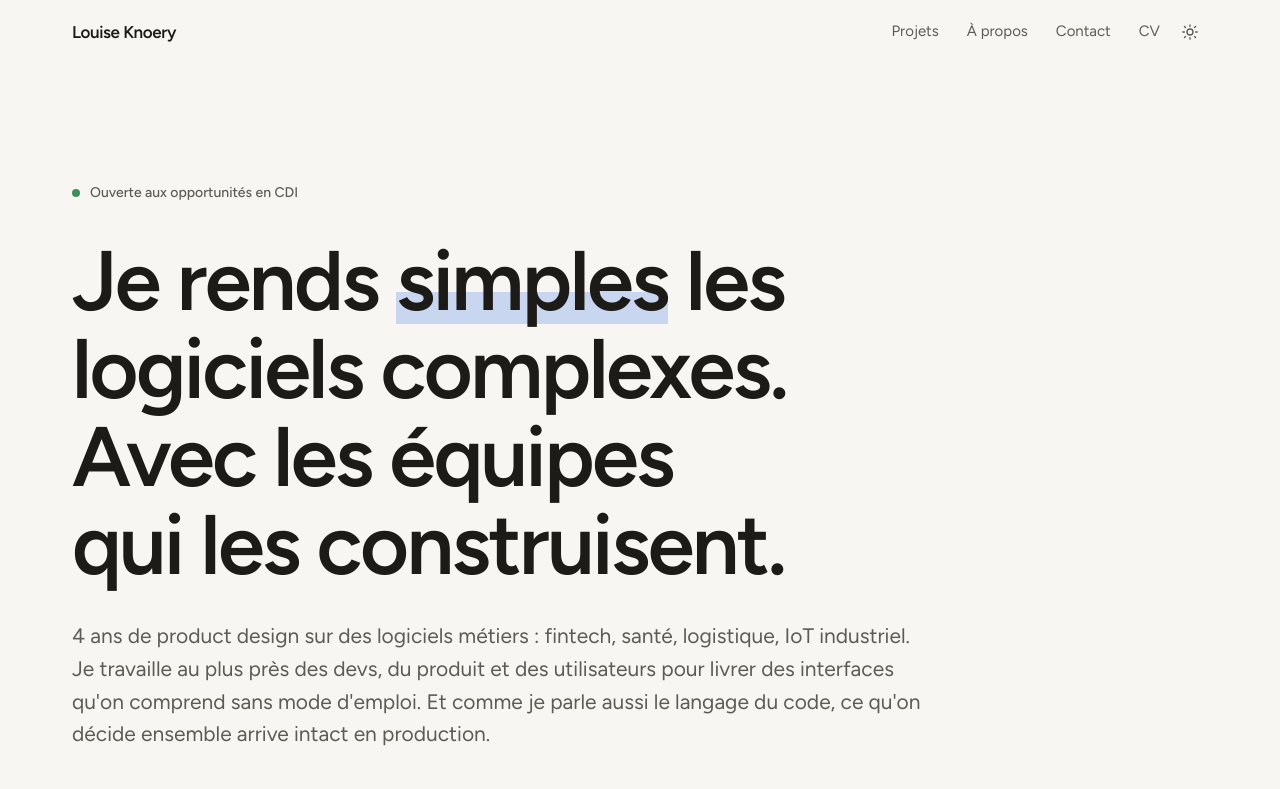
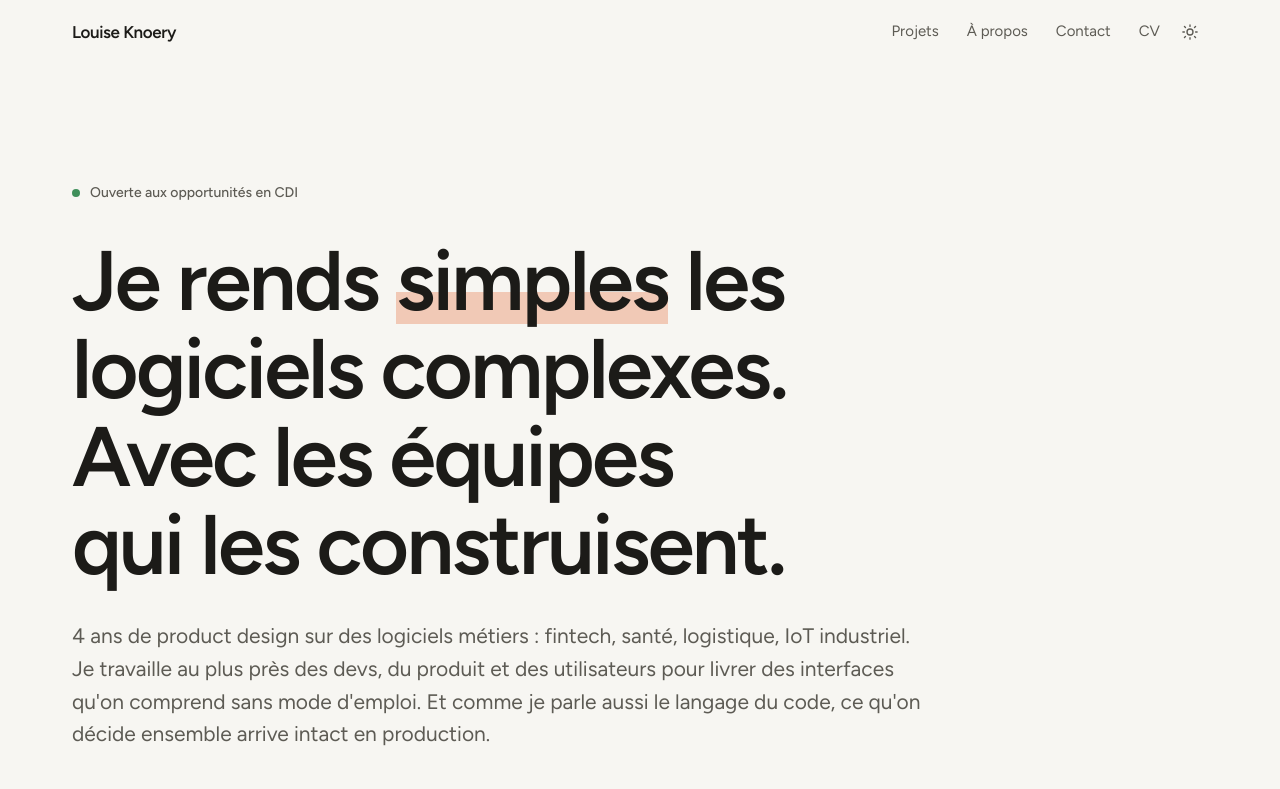
Before and after one commit to loutrekne/Portfolio, a Next.js app: page / in a window 1280 px wide. Shown: the top 789 px of the page. Built offline with nearby package versions, Linux system fonts and the light colour scheme.

Commit message:
Palette terracotta

```diff
--- a/src/app/layout.tsx
+++ b/src/app/layout.tsx
@@ -29,8 +29,6 @@ export default function RootLayout({ children }: LayoutProps<"/">) {
     <html
       lang={defaultLocale}
       className={`${figtree.variable} antialiased`}
-      // data-palette : "marine" (défaut, peut être omis) | "roi" | "terracotta" | "lavande" — voir tokens.css
-      data-palette="marine"
       // le script de thème modifie data-theme avant l'hydratation
       suppressHydrationWarning
     >
--- a/src/styles/tokens.css
+++ b/src/styles/tokens.css
@@ -12,9 +12,7 @@
  *
  *  4 couches :
  *   1. Primitives  (--p-*)  : neutres papier/encre.
- *   2. Palettes             : 4 accents au choix via <html data-palette="…"> :
- *                             marine (défaut), roi, terracotta, lavande.
- *                             → Une fois le choix fait, supprimer les autres.
+ *   2. Accent               : terracotta (clair + sombre).
  *   3. Sémantiques (--*)    : rôle d'usage, clair + sombre.
  *   4. Échelles             : typo, espace, formes, mouvement.
  *
@@ -48,12 +46,12 @@
   --p-amber: #b7791f;
   --p-red: #c2412d;
 
-  /* 2 · PALETTE PAR DÉFAUT — « Marine » (bleu navy) ──────────────────── */
-  --accent: #1f3a68; /* texte accent — 10.4:1 */
-  --highlight: #c9d6ef; /* fond du "coup de surligneur" */
+  /* 2 · PALETTE — « Terracotta » ─────────────────────────────────────── */
+  --accent: #a8492a; /* 5.3:1 */
+  --highlight: #f1c9b6; /* fond du "coup de surligneur" */
   --on-highlight: var(--p-ink);
-  --btn-bg: #1f3a68; /* bouton principal dans la couleur d'accent */
-  --btn-fg: #ffffff; /* 11.3:1 */
+  --btn-bg: #a8492a; /* blanc dessus : 5.8:1 */
+  --btn-fg: #ffffff;
 
   /* 3 · SÉMANTIQUES — clair ──────────────────────────────────────────── */
   --bg: var(--p-paper);
@@ -144,23 +142,6 @@
   --duration-slow: 700ms;
 }
 
-/* PALETTES ALTERNATIVES (clair) ──────────────────────────────────────── */
-:root[data-palette="roi"] {
-  --accent: #2550c0; /* bleu roi — 6.5:1 */
-  --highlight: #c8d6fa;
-  --btn-bg: #2550c0; /* blanc dessus : 7.0:1 */
-}
-:root[data-palette="terracotta"] {
-  --accent: #a8492a; /* 5.3:1 */
-  --highlight: #f1c9b6;
-  --btn-bg: #a8492a; /* blanc dessus : 5.8:1 */
-}
-:root[data-palette="lavande"] {
-  --accent: #5f4f9e; /* 6.3:1 */
-  --highlight: #d9cff2;
-  --btn-bg: #5f4f9e; /* blanc dessus : 6.8:1 */
-}
-
 /* SÉMANTIQUES — sombre ───────────────────────────────────────────────── */
 @media (prefers-color-scheme: dark) {
   :root:not([data-theme="light"]) {
@@ -175,25 +156,9 @@
     --shadow-soft: 0 1px 2px rgb(0 0 0 / 0.3), 0 10px 30px -14px rgb(0 0 0 / 0.6);
     --on-highlight: var(--p-chalk);
     --btn-fg: var(--p-night);
-    /* Marine (défaut) */
-    --accent: #9db6e3; /* 8.9:1 */
-    --highlight: #2f4c80; /* texte clair dessus : 7.2:1 */
-    --btn-bg: #c9d7f0; /* texte nuit dessus : 12.6:1 */
-  }
-  :root[data-palette="roi"]:not([data-theme="light"]) {
-    --accent: #8faaf2;
-    --highlight: #2d46a0;
-    --btn-bg: #c4d3fa;
-  }
-  :root[data-palette="terracotta"]:not([data-theme="light"]) {
-    --accent: #eba283;
+    --accent: #eba283; /* 8.7:1 */
     --highlight: #83402a;
     --btn-bg: #f2c6b2;
-  }
-  :root[data-palette="lavande"]:not([data-theme="light"]) {
-    --accent: #bcb0ee;
-    --highlight: #55488c;
-    --btn-bg: #d9d1f7;
   }
 }
 
@@ -209,23 +174,7 @@
   --shadow-soft: 0 1px 2px rgb(0 0 0 / 0.3), 0 10px 30px -14px rgb(0 0 0 / 0.6);
   --on-highlight: var(--p-chalk);
   --btn-fg: var(--p-night);
-  /* Marine (défaut) */
-  --accent: #9db6e3; /* 8.9:1 */
-  --highlight: #2f4c80; /* texte clair dessus : 7.2:1 */
-  --btn-bg: #c9d7f0; /* texte nuit dessus : 12.6:1 */
-}
-:root[data-theme="dark"][data-palette="roi"] {
-  --accent: #8faaf2;
-  --highlight: #2d46a0;
-  --btn-bg: #c4d3fa;
-}
-:root[data-theme="dark"][data-palette="terracotta"] {
-  --accent: #eba283;
+  --accent: #eba283; /* 8.7:1 */
   --highlight: #83402a;
   --btn-bg: #f2c6b2;
 }
-:root[data-theme="dark"][data-palette="lavande"] {
-  --accent: #bcb0ee;
-  --highlight: #55488c;
-  --btn-bg: #d9d1f7;
-}
```
Also changed, not shown: 3 other files (tests, documents, lock files or other folders).
